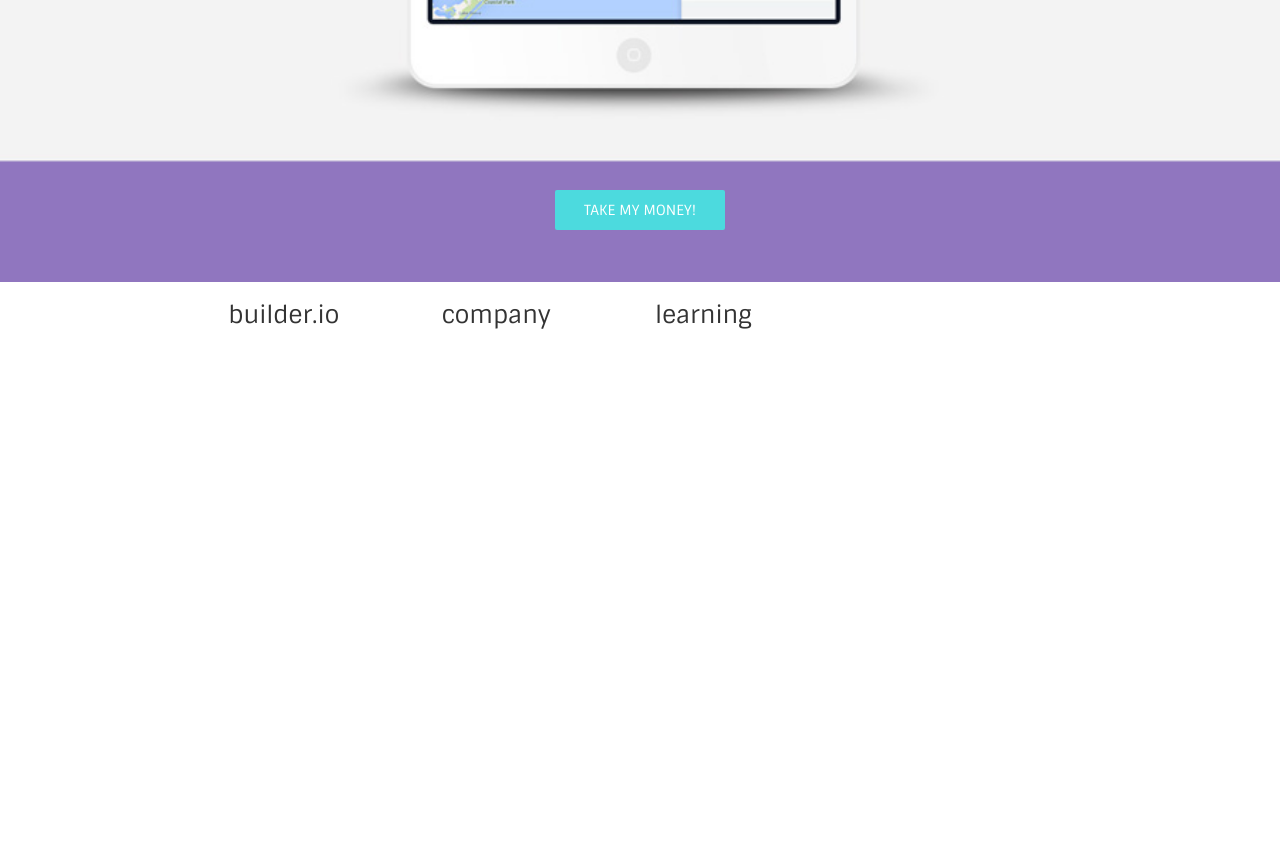
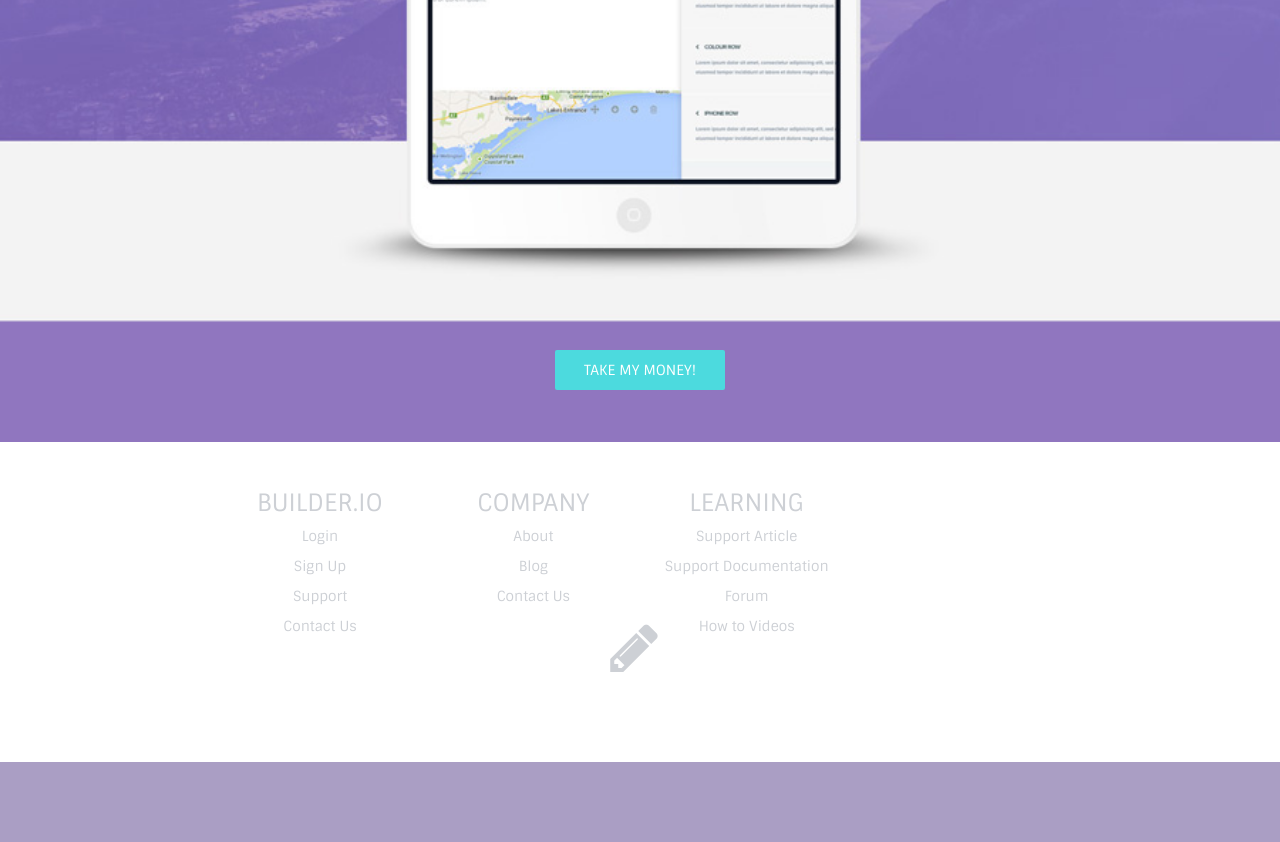
Before and after one commit to akapeepa/builder.io, a plain HTML site: page index.html in a window 1280 px wide. Shown: the part 4922-5764 px from the top of the page. Before the commit the page ends 5604 px from the top, so only its background shows below. Drawn offline with nearby package versions, Linux system fonts and the light colour scheme.

Commit message:
final sections added

```diff
--- a/css/src/app.scss
+++ b/css/src/app.scss
@@ -8,3 +8,4 @@
 @import "ipad";
 @import "takemymoney";
 @import "footer";
+@import "end";
--- /dev/null
+++ b/css/src/end.scss
@@ -0,0 +1,4 @@
+#end{
+  min-height: 10vh;
+  background-color: #AA9EC4;
+}
--- a/css/src/footer.scss
+++ b/css/src/footer.scss
@@ -1,5 +1,19 @@
 #footer{
   background-color: #FFF;
-  min-height: 50vh;
+  min-height: 40vh;
   font-family: 'Sintony', sans-serif;
+  color: #CDD0D5;
+  .row{
+    margin-top: 1em;
+    text-align: center;
+    h3{
+      text-transform: uppercase;
+    }
+    i{
+      font-size: 4em;
+      padding-left: 77px;
+      padding-top: 4px;
+      position: absolute;
+    }
+  }
 }
--- a/css/src/subscribe.scss
+++ b/css/src/subscribe.scss
@@ -1,5 +1,5 @@
 #subscribe{
-  min-height: 100vh;
+  min-height: 120vh;
   background-color: #fff;
   font-family: 'Sintony', sans-serif;
   .container{
@@ -54,7 +54,6 @@
           padding-right: 4em;
           padding-left: 4em;
           border-radius: 3px;
-          margin-top: 4em;
           border: 2.5px solid;
         }
       }
@@ -66,4 +65,13 @@
   color: #816FA6 !important;
   border: 1.5px solid #816FA6;
   margin-left: 1em;
+  margin-top: 160px;
 }
+
+.blue{
+  background-color: #816FA6 !important;
+  color: #fff !important;
+  border: 1.5px solid #816FA6;
+  margin-left: 1em;
+  margin-top: 72px;
+}
--- a/index.html
+++ b/index.html
@@ -123,7 +123,7 @@
             <p>Lorem ipsum dolor sit amet.</p>
             <p>save upto two layouts</p>
             <p>Lorem ipsum dolor.</p>
-            <a href="" class="btn btn-lg">sign up</a>
+            <a href="" class="btn btn-lg blue">sign up</a>
           </div>
         </div>
       </div>
@@ -146,29 +146,33 @@
           <div class="row">
             <div class="col-md-4">
               <h3>builder.io</h3>
-              <p></p>
-              <p></p>
-              <p></p>
-              <p></p>
+              <p>Login</p>
+              <p>Sign Up</p>
+              <p>Support</p>
+              <p>Contact Us</p>
             </div>
             <div class="col-md-4">
               <h3>company</h3>
-              <p></p>
-              <p></p>
-              <p></p>
-              <p></p>
+              <p>About</p>
+              <p>Blog</p>
+              <p>Contact Us</p>
+              <i class="fa fa-pencil"></i>
             </div>
             <div class="col-md-4">
               <h3>learning</h3>
-              <p></p>
-              <p></p>
-              <p></p>
-              <p></p>
+              <p>Support Article</p>
+              <p>Support Documentation</p>
+              <p>Forum</p>
+              <p>How to Videos</p>
             </div>
           </div>
         </div>
       </div>
     </div>
   </section>
+  <section id="end">
+
+  </section>
+
 </body>
 </html>
```
Also changed, not shown: css/app.css, 1 other file.
